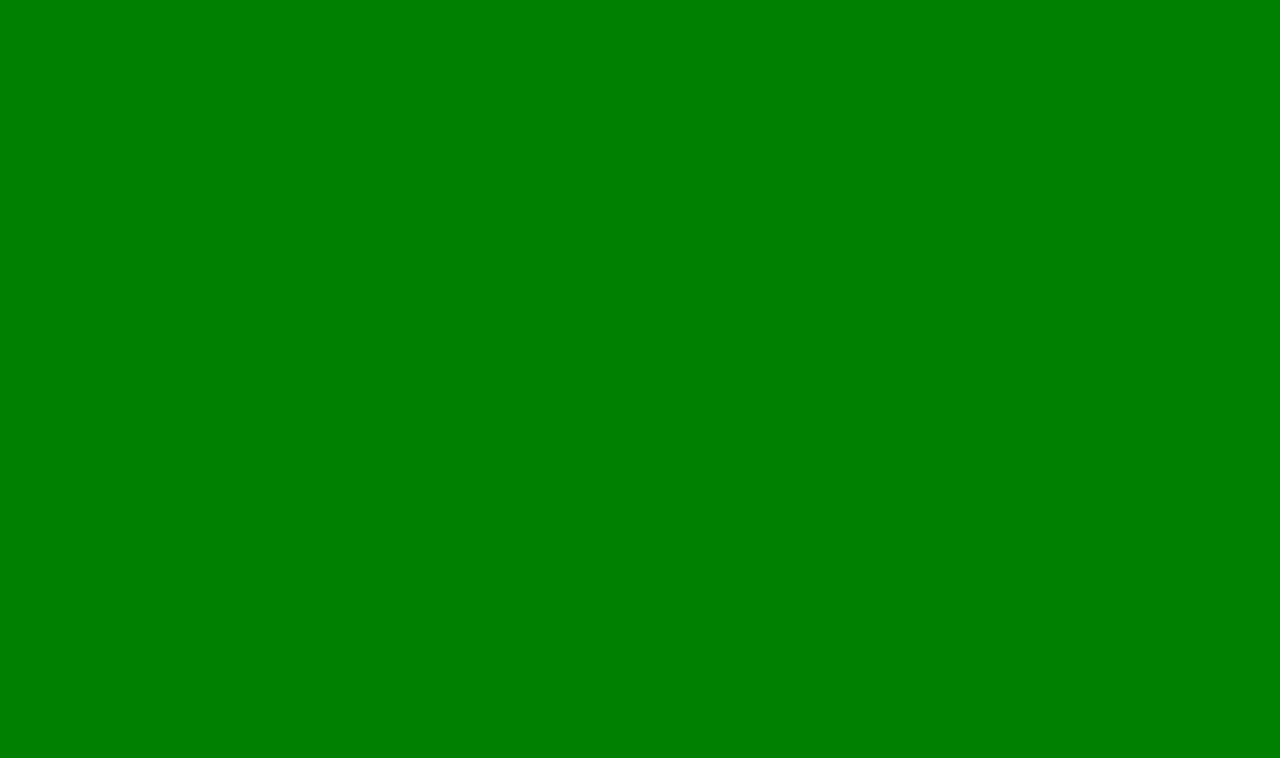
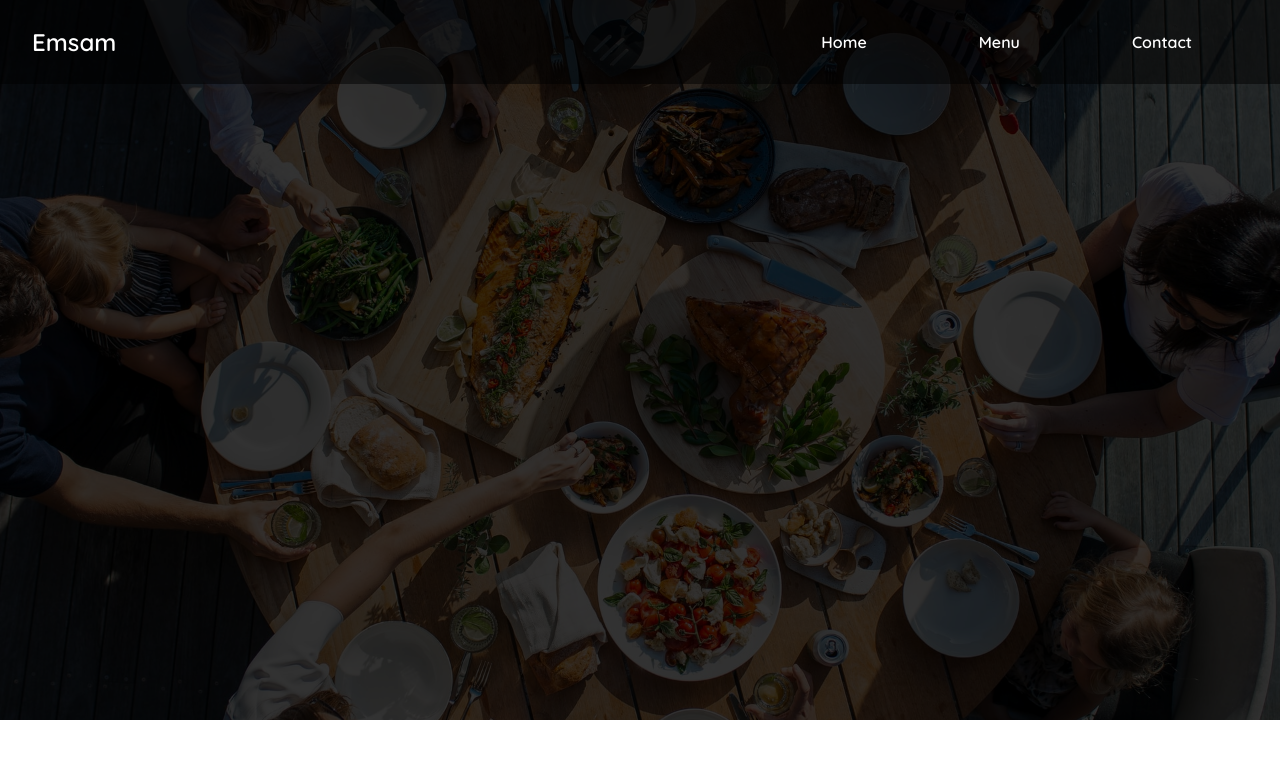
Before and after one commit to Maryjanee/Restaurant-Page, a website built with webpack: page dist/index.html in a window 1280 px wide. Built offline with nearby package versions, Linux system fonts and the light colour scheme.

Commit message:
Add Navbar content and styles

```diff
--- a/package.json
+++ b/package.json
@@ -24,6 +24,7 @@
     "node-sass": "^5.0.0",
     "sass-loader": "^10.1.0",
     "style-loader": "^2.0.0",
+    "url-loader": "^4.1.1",
     "webpack": "^5.4.0",
     "webpack-cli": "^4.2.0"
   }
--- /dev/null
+++ b/src/header.js
@@ -0,0 +1,13 @@
+
+import homeImg from "./images/home.jpg";
+import navBar from "./navbar.js";
+
+
+const header = document.createElement('header');
+let headerImg = document.createElement('img');
+headerImg.src = homeImg;
+header.appendChild(headerImg);
+header.appendChild(navBar);
+
+
+export default header;
--- a/src/index.js
+++ b/src/index.js
@@ -1,5 +1,11 @@
 import "./main.scss";
-import "./navbar.js";
+import header from'./header.js'
+
 import contactImg from "./images/contact.jpg"
 import homeImg from "./images/home.jpg"
 import menuImg from "./images/menu.jpg"
+
+
+const pageContent = document.querySelector('#content');
+console.log(header.children);
+pageContent.appendChild(header);
--- a/src/main.scss
+++ b/src/main.scss
@@ -1,3 +1,5 @@
+@import url('https://fonts.googleapis.com/css2?family=Quicksand:wght@300;600&display=swap');
+
 $white: white;
 
 *{
@@ -7,27 +9,65 @@ $white: white;
 }
 
 body{
-  background: green;
+  font-family: 'Quicksand', sans-serif;
+
 }
 
 li{
   list-style:none;
+  color:white;
+  margin: 0 2rem;
+  padding:1rem 1.5rem ;
+  font-size: 1rem;
+  font-weight:600;
 }
 
 a{
   text-decoration:none;
 }
 
-img{
+h1{
+  color:$white;
+}
+
+header{
+  background-color: black; /* Used if the image is unavailable */
+  height: 90vh; /* You must set a specified height */
+  background-position: center; /* Center the image */
+  background-repeat: no-repeat; /* Do not repeat the image */
+  background-size: cover;
+
+  img{
+    width:100%;
+    height: 100%;
+    object-fit: cover;
+    opacity: 0.2;
+  }
+}
+
+
+nav{
   width:100%;
+  color:white;
+  padding: 1rem 2rem;
+  position: absolute;
+  top:0;
+  left:0;
+  right:0;
+  background-color:rgba(0, 0, 0, 0.5)
+}
+
+li:hover, li:active{
+  background: white;
+  color:#000;
 }
 
 .d-flex{
   display:flex;
 }
 
-.jc-center{
-  justify-content: center;
+.jc-space-between{
+  justify-content: space-between;
 }
 
 .ac-center{
@@ -35,19 +75,7 @@ img{
 }
 
 .container{
+  margin:1rem auto;
   width:90%;
-  margin:0 auto;
-  height:100%;
 
 }
-
-header{
-  height:100vh;
-}
-nav{
-  width:100%;
-  background:yellow;
-  color:white;
-  height:10rem;
-  border:1px solid black;
-}
--- a/src/navbar.js
+++ b/src/navbar.js
@@ -1 +1,16 @@
-console.log("testing this out")
+const navBar = document.createElement('nav');
+navBar.className = "d-flex jc-space-between ac-center"
+const brandName = document.createElement('h1');
+brandName.innerText ="Emsam";
+navBar.appendChild(brandName);
+const ul = document.createElement("ul");
+ul.className = 'd-flex';
+let navText = ["Home", "Menu", "Contact"]
+for (let i = 1; i <= 3; i++){
+    let li = document.createElement("li");
+    li.className = "nav-links";
+    li.innerText = navText[i-1]
+    ul.appendChild(li);
+}
+navBar.appendChild(ul);
+export default navBar;
--- a/webpack.config.js
+++ b/webpack.config.js
@@ -6,6 +6,7 @@ module.exports = {
     filename: "main.js",
     path: path.resolve(__dirname, 'dist')
   },
+  devtool: "inline-source-map",
   module:{
     rules:[
       {
```
Also changed, not shown: dist/images/home.ef9589.jpg (added), dist/images/menu.a3a184.jpg (added), dist/main.js, src/fonts/Quicksand-Regular.ttf (added), src/fonts/Quicksand-SemiBold.ttf (added), 1 other file.
